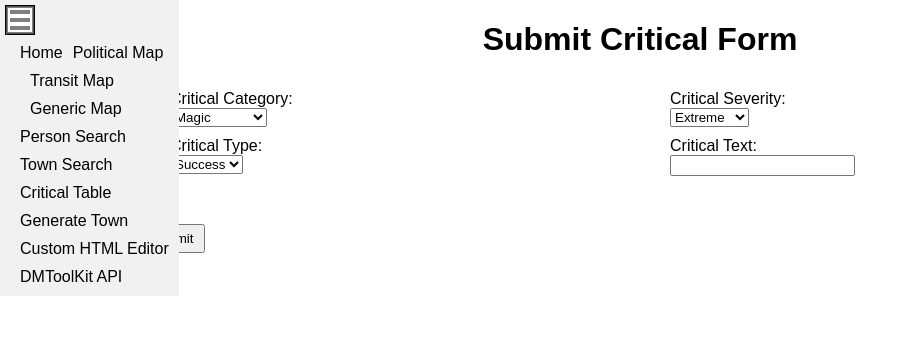
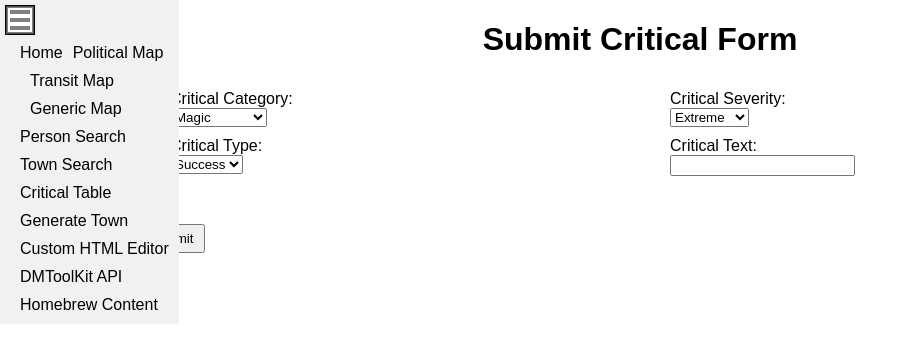
Before and after one commit to Dude036/Cyneric, a Django app: page /crit/form/ in a window 1280 px wide, after a click that opens the changed part. Shown: the top 363 px of the page, without its empty margins (0-918 px from the left). Run offline with Django 3.2, Linux system fonts and the light colour scheme; parts of the project's set-up code (start-up, migrations or seed data) failed here and were passed over.

Commit message:
Adding Homebrew Link

```diff
--- a/static/templates/base.html
+++ b/static/templates/base.html
@@ -312,6 +312,9 @@
       <li>
         <a href="{% url 'api:api' %}">DMToolKit API</a>
       </li>
+      <li>
+        <a href="https://dude036.github.io/Homebrew-Content/">Homebrew Content</a>
+      </li>
 	    {% if is_admin %}
       <li>
 	    <a href="{% url 'map:admin_redirect' %}">Admin</a>
```
